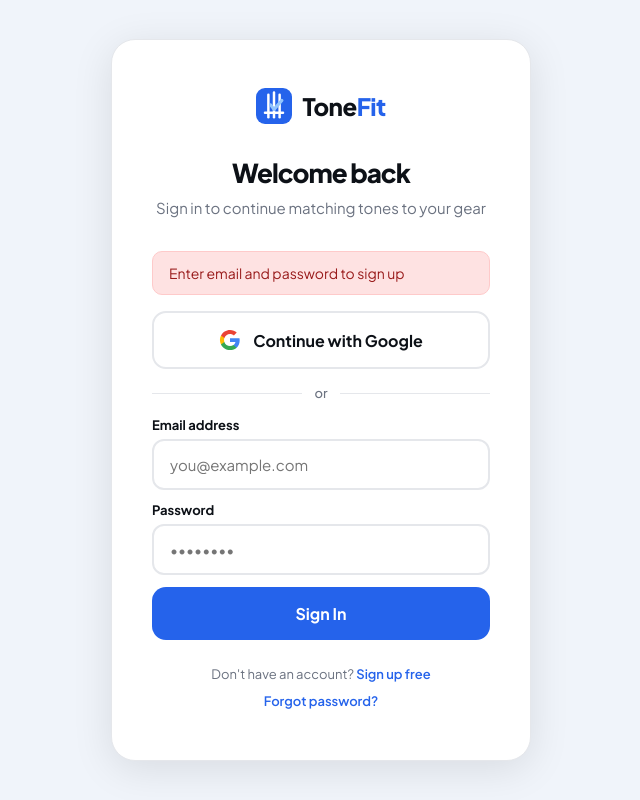
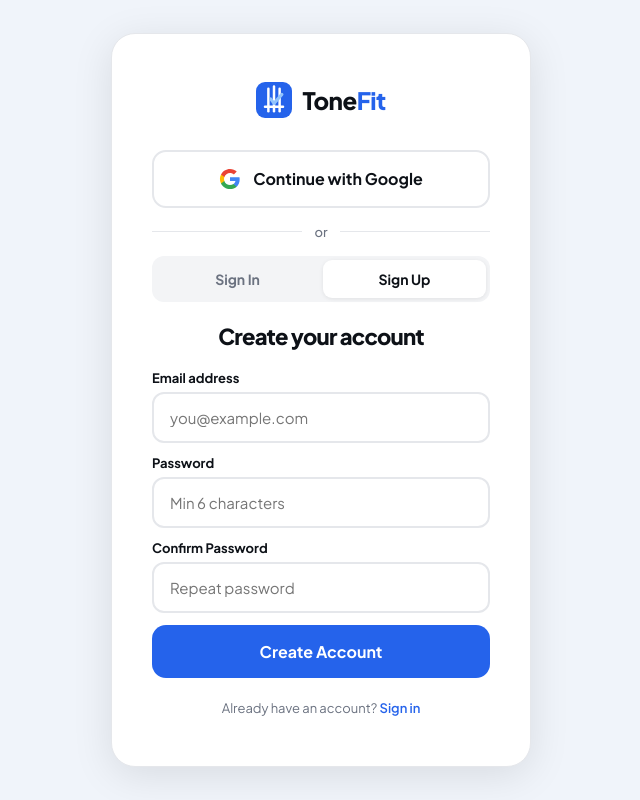
Before and after one commit to proofpal-app/tonefit-app, a plain HTML site: page login.html in a window 1280 px wide. Both pictures are taken after a click on the link "Sign up free". Shown: the whole page, without its empty margins (319-959 px from the left). Drawn offline with nearby package versions, Linux system fonts and the light colour scheme.

Commit message:
fix login signup tabs and redirect

```diff
--- a/login.html
+++ b/login.html
@@ -16,13 +16,16 @@
 h1{font-size:26px;font-weight:900;letter-spacing:-1px;text-align:center;margin-bottom:8px}
 .subtitle{font-size:15px;color:var(--muted);text-align:center;margin-bottom:32px;line-height:1.5}
 .google-btn{width:100%;display:flex;align-items:center;justify-content:center;gap:12px;background:white;border:2px solid var(--border);border-radius:14px;padding:16px;font-size:16px;font-weight:700;color:var(--text);cursor:pointer;font-family:'Plus Jakarta Sans',sans-serif;transition:all 0.2s;margin-bottom:16px}
-.google-btn:hover{border-color:#BFDBFE;background:#F8FAFF;transform:translateY(-1px);box-shadow:0 4px 16px rgba(37,99,235,0.12)}
-.google-btn:disabled{opacity:0.6;cursor:not-allowed;transform:none}
+.google-btn:hover{border-color:#BFDBFE;background:#F8FAFF}
+.google-btn:disabled{opacity:0.6;cursor:not-allowed}
 .google-icon{width:22px;height:22px;flex-shrink:0}
 .divider{display:flex;align-items:center;gap:12px;margin-bottom:16px}
 .divider-line{flex:1;height:1px;background:var(--border)}
 .divider-text{font-size:13px;color:var(--muted);font-weight:500}
-.email-form{display:flex;flex-direction:column;gap:12px;margin-bottom:24px}
+.tab-row{display:flex;background:#F3F4F6;border-radius:12px;padding:4px;gap:4px;margin-bottom:20px}
+.tab-btn{flex:1;padding:10px;border-radius:9px;font-size:14px;font-weight:700;cursor:pointer;border:none;background:transparent;color:var(--muted);font-family:'Plus Jakarta Sans',sans-serif;transition:all 0.2s}
+.tab-btn.active{background:white;color:var(--text);box-shadow:0 1px 4px rgba(0,0,0,0.08)}
+.email-form{display:flex;flex-direction:column;gap:12px;margin-bottom:20px}
 .input-group{display:flex;flex-direction:column;gap:6px}
 .input-group label{font-size:13px;font-weight:700;color:var(--text)}
 .input-group input{padding:14px 16px;border:2px solid var(--border);border-radius:12px;font-size:15px;font-family:'Plus Jakarta Sans',sans-serif;color:var(--text);outline:none;transition:border-color 0.2s}
@@ -34,6 +37,8 @@
 .footer-text a{color:var(--blue);text-decoration:none;font-weight:600}
 .error-msg{background:#FEE2E2;border:1.5px solid #FECACA;border-radius:10px;padding:12px 16px;font-size:14px;color:#991B1B;margin-bottom:16px;display:none}
 .success-msg{background:#DCFCE7;border:1.5px solid #BBF7D0;border-radius:10px;padding:12px 16px;font-size:14px;color:#166534;margin-bottom:16px;display:none}
+.forgot-link{font-size:13px;color:var(--muted);text-align:right;cursor:pointer;margin-top:-4px}
+.forgot-link:hover{color:var(--blue)}
 </style>
 </head>
 <body>
@@ -42,50 +47,66 @@
     <svg width="36" height="36" viewBox="0 0 32 32"><rect width="32" height="32" rx="8" fill="#2563EB"/><line x1="11" y1="6" x2="11" y2="26" stroke="white" stroke-width="2.2" stroke-linecap="round"/><line x1="16" y1="4" x2="16" y2="26" stroke="white" stroke-width="2.2" stroke-linecap="round"/><line x1="21" y1="6" x2="21" y2="26" stroke="white" stroke-width="2.2" stroke-linecap="round"/><line x1="8" y1="22" x2="24" y2="22" stroke="white" stroke-width="2.2" stroke-linecap="round"/><polyline points="13,15 16,19 23,11" fill="none" stroke="#93C5FD" stroke-width="2.8" stroke-linecap="round" stroke-linejoin="round"/></svg>
     <div class="logo-text">Tone<span>Fit</span></div>
   </div>
-  <h1>Welcome back</h1>
-  <p class="subtitle">Sign in to continue matching tones to your gear</p>
 
   <div class="error-msg" id="errorMsg"></div>
   <div class="success-msg" id="successMsg"></div>
 
   <button class="google-btn" id="googleBtn" onclick="signInWithGoogle()">
-    <svg class="google-icon" viewBox="0 0 24 24">
-      <path fill="#4285F4" d="M22.56 12.25c0-.78-.07-1.53-.2-2.25H12v4.26h5.92c-.26 1.37-1.04 2.53-2.21 3.31v2.77h3.57c2.08-1.92 3.28-4.74 3.28-8.09z"/>
-      <path fill="#34A853" d="M12 23c2.97 0 5.46-.98 7.28-2.66l-3.57-2.77c-.98.66-2.23 1.06-3.71 1.06-2.86 0-5.29-1.93-6.16-4.53H2.18v2.84C3.99 20.53 7.7 23 12 23z"/>
-      <path fill="#FBBC05" d="M5.84 14.09c-.22-.66-.35-1.36-.35-2.09s.13-1.43.35-2.09V7.07H2.18C1.43 8.55 1 10.22 1 12s.43 3.45 1.18 4.93l3.66-2.84z"/>
-      <path fill="#EA4335" d="M12 5.38c1.62 0 3.06.56 4.21 1.64l3.15-3.15C17.45 2.09 14.97 1 12 1 7.7 1 3.99 3.47 2.18 7.07l3.66 2.84c.87-2.6 3.3-4.53 6.16-4.53z"/>
-    </svg>
+    <svg class="google-icon" viewBox="0 0 24 24"><path fill="#4285F4" d="M22.56 12.25c0-.78-.07-1.53-.2-2.25H12v4.26h5.92c-.26 1.37-1.04 2.53-2.21 3.31v2.77h3.57c2.08-1.92 3.28-4.74 3.28-8.09z"/><path fill="#34A853" d="M12 23c2.97 0 5.46-.98 7.28-2.66l-3.57-2.77c-.98.66-2.23 1.06-3.71 1.06-2.86 0-5.29-1.93-6.16-4.53H2.18v2.84C3.99 20.53 7.7 23 12 23z"/><path fill="#FBBC05" d="M5.84 14.09c-.22-.66-.35-1.36-.35-2.09s.13-1.43.35-2.09V7.07H2.18C1.43 8.55 1 10.22 1 12s.43 3.45 1.18 4.93l3.66-2.84z"/><path fill="#EA4335" d="M12 5.38c1.62 0 3.06.56 4.21 1.64l3.15-3.15C17.45 2.09 14.97 1 12 1 7.7 1 3.99 3.47 2.18 7.07l3.66 2.84c.87-2.6 3.3-4.53 6.16-4.53z"/></svg>
     Continue with Google
   </button>
 
-  <div class="divider">
-    <div class="divider-line"></div>
-    <div class="divider-text">or</div>
-    <div class="divider-line"></div>
+  <div class="divider"><div class="divider-line"></div><div class="divider-text">or</div><div class="divider-line"></div></div>
+
+  <!-- LOGIN / SIGNUP TABS -->
+  <div class="tab-row">
+    <button class="tab-btn active" id="tabLogin" onclick="switchTab('login')">Sign In</button>
+    <button class="tab-btn" id="tabSignup" onclick="switchTab('signup')">Sign Up</button>
   </div>
 
+  <!-- LOGIN FORM -->
+  <div id="loginForm">
+    <h1 style="font-size:22px;font-weight:900;letter-spacing:-0.8px;margin-bottom:20px">Welcome back</h1>
     <div class="email-form">
       <div class="input-group">
         <label>Email address</label>
-      <input type="email" id="emailInput" placeholder="you@example.com"/>
+        <input type="email" id="loginEmail" placeholder="you@example.com"/>
       </div>
       <div class="input-group">
         <label>Password</label>
-      <input type="password" id="passwordInput" placeholder="••••••••" onkeydown="if(event.key==='Enter')signInWithEmail()"/>
+        <input type="password" id="loginPassword" placeholder="••••••••" onkeydown="if(event.key==='Enter')signInWithEmail()"/>
       </div>
-    <button class="submit-btn" id="emailBtn" onclick="signInWithEmail()">Sign In</button>
+      <div class="forgot-link" onclick="forgotPassword()">Forgot password?</div>
+      <button class="submit-btn" id="loginBtn" onclick="signInWithEmail()">Sign In</button>
+    </div>
+    <div class="footer-text">Don't have an account? <a href="#" onclick="switchTab('signup')">Sign up free</a></div>
   </div>
 
-  <div class="footer-text">
-    Don't have an account? <a href="#" onclick="switchToSignUp()">Sign up free</a><br/>
-    <a href="#" onclick="forgotPassword()" style="margin-top:6px;display:inline-block">Forgot password?</a>
+  <!-- SIGNUP FORM -->
+  <div id="signupForm" style="display:none">
+    <h1 style="font-size:22px;font-weight:900;letter-spacing:-0.8px;margin-bottom:20px">Create your account</h1>
+    <div class="email-form">
+      <div class="input-group">
+        <label>Email address</label>
+        <input type="email" id="signupEmail" placeholder="you@example.com"/>
+      </div>
+      <div class="input-group">
+        <label>Password</label>
+        <input type="password" id="signupPassword" placeholder="Min 6 characters"/>
+      </div>
+      <div class="input-group">
+        <label>Confirm Password</label>
+        <input type="password" id="signupConfirm" placeholder="Repeat password" onkeydown="if(event.key==='Enter')signUpWithEmail()"/>
+      </div>
+      <button class="submit-btn" id="signupBtn" onclick="signUpWithEmail()">Create Account</button>
+    </div>
+    <div class="footer-text">Already have an account? <a href="#" onclick="switchTab('login')">Sign in</a></div>
   </div>
 </div>
 
 <script>
 const SUPABASE_URL = 'https://gyjsrhsmsflqjxppmjaz.supabase.co';
 const SUPABASE_ANON_KEY = 'eyJhbGciOiJIUzI1NiIsInR5cCI6IkpXVCJ9.eyJpc3MiOiJzdXBhYmFzZSIsInJlZiI6Imd5anNyaHNtc2ZscWp4cHBtamF6Iiwicm9sZSI6ImFub24iLCJpYXQiOjE3ODE3NjE1NTIsImV4cCI6MjA5NzMzNzU1Mn0.XK888FY7ztGjG6-JA0kpvbqFMSxiPG4b2K56zQHjuOo';
-
 const { createClient } = supabase;
 const sb = createClient(SUPABASE_URL, SUPABASE_ANON_KEY);
 
@@ -94,7 +115,7 @@
 });
 
 function getRedirectUrl() {
-  const redirect = new URLSearchParams(window.location.search).get('redirect');
+  const redirect = localStorage.getItem('tf_redirect');
   return redirect || 'https://tonefit.site/app';
 }
 
@@ -104,12 +125,23 @@
   el.style.display = 'block';
   document.getElementById('successMsg').style.display = 'none';
 }
-
 function showSuccess(msg) {
   const el = document.getElementById('successMsg');
   el.textContent = msg;
   el.style.display = 'block';
   document.getElementById('errorMsg').style.display = 'none';
+}
+function clearMessages() {
+  document.getElementById('errorMsg').style.display = 'none';
+  document.getElementById('successMsg').style.display = 'none';
+}
+
+function switchTab(tab) {
+  clearMessages();
+  document.getElementById('tabLogin').classList.toggle('active', tab === 'login');
+  document.getElementById('tabSignup').classList.toggle('active', tab === 'signup');
+  document.getElementById('loginForm').style.display = tab === 'login' ? 'block' : 'none';
+  document.getElementById('signupForm').style.display = tab === 'signup' ? 'block' : 'none';
 }
 
 async function signInWithGoogle() {
@@ -118,7 +150,7 @@
   btn.textContent = 'Connecting...';
   const { error } = await sb.auth.signInWithOAuth({
     provider: 'google',
-    options: { redirectTo: getRedirectUrl() }
+    options: { redirectTo: 'https://tonefit.site/app' }
   });
   if (error) {
     showError(error.message);
@@ -128,46 +160,49 @@
 }
 
 async function signInWithEmail() {
-  const email = document.getElementById('emailInput').value.trim();
-  const password = document.getElementById('passwordInput').value;
-  if (!email || !password) { showError('Please enter email and password'); return; }
-  const btn = document.getElementById('emailBtn');
-  btn.disabled = true;
-  btn.textContent = 'Signing in...';
+  const email = document.getElementById('loginEmail').value.trim();
+  const password = document.getElementById('loginPassword').value;
+  if (!email || !password) { showError('Please enter your email and password'); return; }
+  const btn = document.getElementById('loginBtn');
+  btn.disabled = true; btn.textContent = 'Signing in...';
   const { error } = await sb.auth.signInWithPassword({ email, password });
   if (error) {
+    if (error.message.includes('Invalid login') || error.message.includes('invalid_credentials')) {
+      showError('No account found with this email, or wrong password. Please sign up first.');
+    } else {
       showError(error.message);
-    btn.disabled = false;
-    btn.textContent = 'Sign In';
+    }
+    btn.disabled = false; btn.textContent = 'Sign In';
   } else {
     window.location.href = getRedirectUrl();
   }
 }
 
-async function switchToSignUp() {
-  const email = document.getElementById('emailInput').value.trim();
-  const password = document.getElementById('passwordInput').value;
-  if (!email || !password) { showError('Enter email and password to sign up'); return; }
-  const btn = document.getElementById('emailBtn');
-  btn.disabled = true;
-  btn.textContent = 'Creating account...';
+async function signUpWithEmail() {
+  const email = document.getElementById('signupEmail').value.trim();
+  const password = document.getElementById('signupPassword').value;
+  const confirm = document.getElementById('signupConfirm').value;
+  if (!email || !password) { showError('Please enter your email and password'); return; }
+  if (password.length < 6) { showError('Password must be at least 6 characters'); return; }
+  if (password !== confirm) { showError('Passwords do not match'); return; }
+  const btn = document.getElementById('signupBtn');
+  btn.disabled = true; btn.textContent = 'Creating account...';
   const { error } = await sb.auth.signUp({
     email, password,
-    options: { emailRedirectTo: getRedirectUrl() }
+    options: { emailRedirectTo: 'https://tonefit.site/app' }
   });
   if (error) {
     showError(error.message);
-    btn.disabled = false;
-    btn.textContent = 'Sign In';
+    btn.disabled = false; btn.textContent = 'Create Account';
   } else {
-    showSuccess('Check your email to confirm your account!');
-    btn.disabled = false;
-    btn.textContent = 'Sign In';
+    showSuccess('✅ Account created! Check your email to confirm, then sign in.');
+    btn.disabled = false; btn.textContent = 'Create Account';
+    setTimeout(() => switchTab('login'), 3000);
   }
 }
 
 async function forgotPassword() {
-  const email = document.getElementById('emailInput').value.trim();
+  const email = document.getElementById('loginEmail').value.trim();
   if (!email) { showError('Enter your email address first'); return; }
   const { error } = await sb.auth.resetPasswordForEmail(email, {
     redirectTo: 'https://tonefit.site/login'
```
Lines whose indentation alone changed are shown as unchanged.
